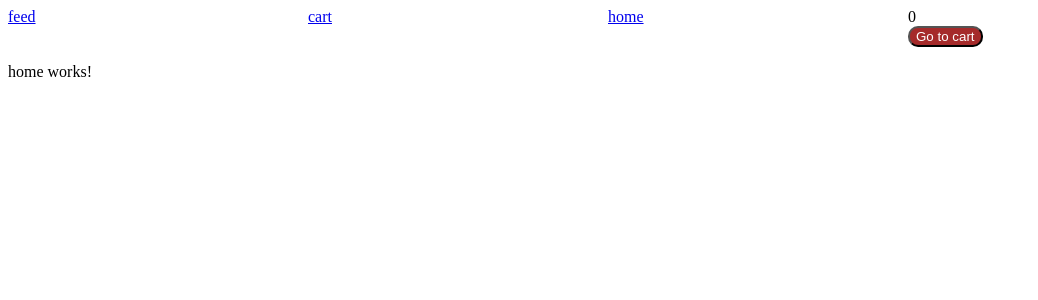
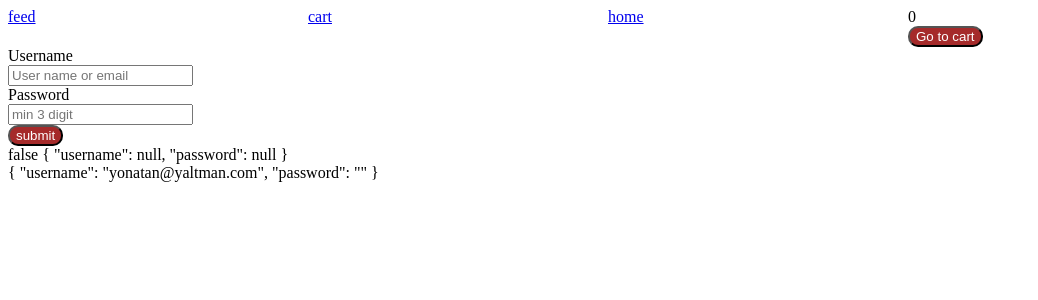
Before and after one commit to eliraneliassy/e-square-academy-v2, an Angular app: page /login in a window 1280 px wide. Before the commit this address led to /404. Shown: the top 300 px of the page, without its empty margins (0-1038 px from the left). Built offline with nearby package versions, Linux system fonts and the light colour scheme.

Commit message:
login form

```diff
--- a/src/app/app-routing.module.ts
+++ b/src/app/app-routing.module.ts
@@ -10,7 +10,6 @@ const routes: Routes = [
   {path: 'home', component:HomeComponent},
   {path: '404', component:HomeComponent},
   {path: 'cart', component:CartComponent},
-  {path: '**', redirectTo: '404'},
 ];
 
 @NgModule({
--- /dev/null
+++ b/src/layout/login/login.component.html
@@ -0,0 +1,37 @@
+<div class="wrapper">
+  <form [formGroup]="formGroup" (ngSubmit)="onSubmit()">
+    <div class="input">
+      <div class="label">Username</div>
+      <input placeholder="User name or email"
+        [formControlName]="'username'" type="text">
+
+      <div class="label">Password</div>
+      <input type="password" placeholder="min 3 digit" formControlName="password">
+
+
+    </div>
+
+    <button>submit</button>
+  </form>
+  <div>
+    {{formGroup.valid}}
+    {{formGroup.value|json}}
+  </div>
+  <!-- DO NOT USE UNLESS YOU ARE IN CLASS -->
+  <!--  <form #loginForm="ngForm">-->
+
+  <!--    <div class="label">User name</div>-->
+  <!--    <input [(ngModel)]="user.username" required minlength="3" name="username" type="text">-->
+
+  <!--    <div class="label">Password</div>-->
+  <!--    <input [(ngModel)]="user.password" required type="password" name="password">-->
+
+  <!--    <button type="submit" (click)="onSubmit(user)"-->
+  <!--            [disabled]="!loginForm.form.valid">Submit</button>-->
+  <!--    <button (click)="print(loginForm.form)">Submit any way</button>-->
+  <!--    <button (click)="loginForm.reset();resetFormTopServer()">Reset</button>-->
+
+  <!--  </form>-->
+
+  {{user|json}}
+</div>
--- /dev/null
+++ b/src/layout/login/login.component.scss
@@ -0,0 +1,8 @@
+:host{
+
+  .ng-touched{
+    &.ng-touched{
+      border: red solid 1px;
+    }
+  }
+}
--- /dev/null
+++ b/src/layout/login/login.component.ts
@@ -0,0 +1,48 @@
+import {Component, OnInit} from '@angular/core';
+import {FormControl, FormGroup, Validators} from "@angular/forms";
+
+export interface IUser {
+  username: string;
+  password: string;
+}
+
+@Component({
+  selector: 'app-login',
+  templateUrl: './login.component.html',
+  styleUrls: ['./login.component.scss']
+})
+export class LoginComponent implements OnInit {
+
+  formGroup = new FormGroup({
+    username: new FormControl(undefined,[Validators.required]),
+    password: new FormControl(undefined,Validators.compose([Validators.required,Validators.minLength(4)]))
+  });
+  user: IUser = {
+    username: 'yonatan@yaltman.com',
+    password: ''
+  };
+
+  constructor() {
+  }
+
+  ngOnInit(): void {
+  }
+
+  resetFormTopServer() {
+    console.count('form reset');
+  }
+
+  onSubmit() {
+    console.log(this.formGroup.value)
+    if(this.formGroup.valid){
+      // go to server
+    }else {
+      // error
+      console.error('Form is not valid')
+    }
+
+  }
+  print(value:any){
+
+  }
+}
--- a/src/styles.scss
+++ b/src/styles.scss
@@ -5,4 +5,8 @@ button{
   border-radius: 10px;
   background: brown;
   color: white;
+  &[disabled]{
+
+  background: #865e5e;
+  }
 }
```
Also changed, not shown: src/app/app.module.ts (+12 -10 lines), src/layout/login/login.module.ts (added, +20 -0 lines), 1 other file (tests, documents, lock files or other folders).
